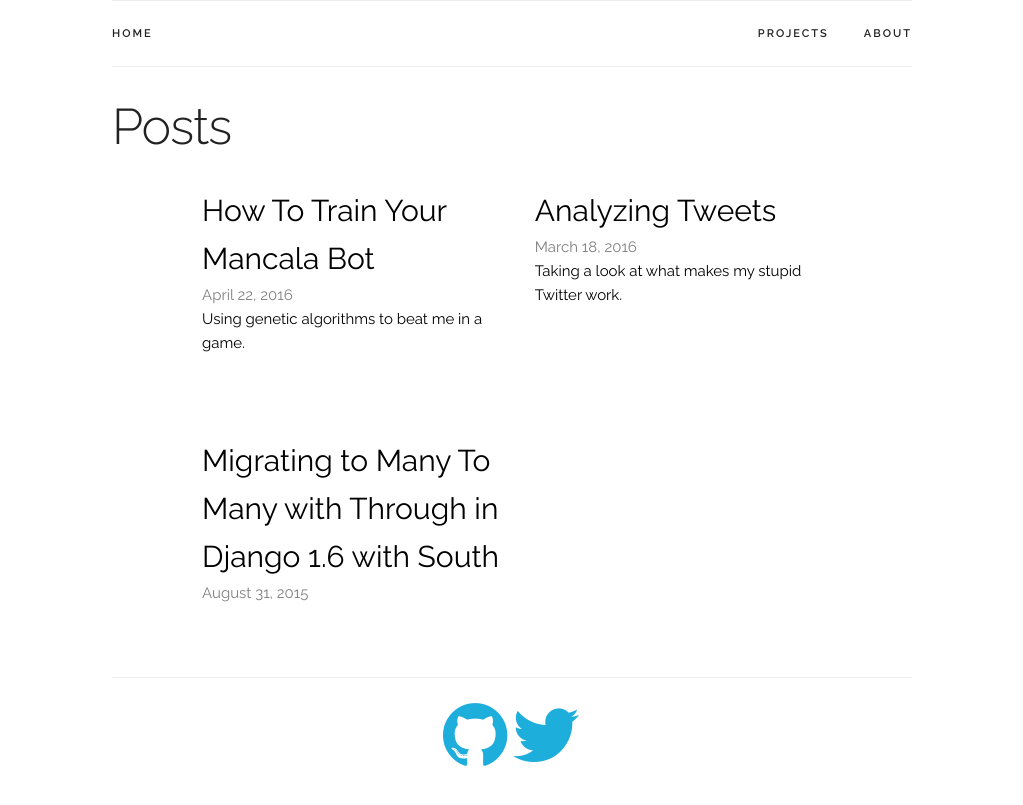
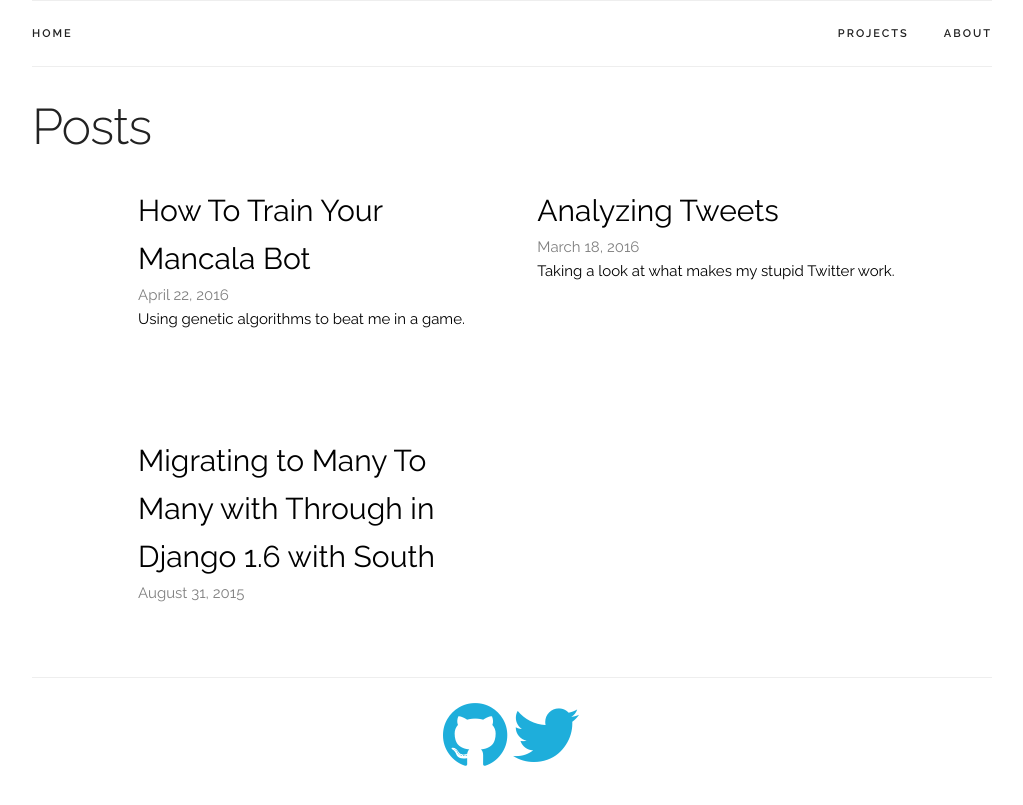
Before and after one commit to anderoonies/anderoonies.github.io, a Jekyll site: the page built from index.html, in a window 1280 px wide. Shown: the top 805 px of the page, without its empty margins (128-1151 px from the left). Built offline with Jekyll 4.4.1, drawn with Linux system fonts in a browser that asks for light colours; nearby versions of some CDN libraries.

Commit message:
widen it

```diff
--- a/css/custom.css
+++ b/css/custom.css
@@ -14,10 +14,6 @@ a {
 .wrapper {
   padding-top: 30px;
   padding-bottom: 30px;
-}
-
-.container {
-  max-width: 800px;
 }
 
 .spacer {
```
